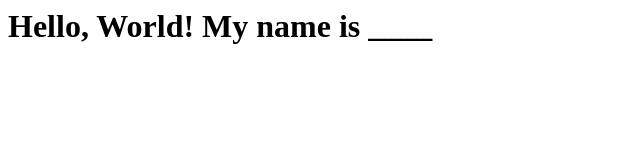
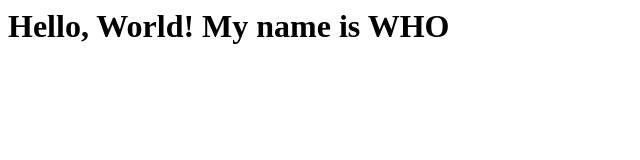
Before and after one commit to singlepointcontinuity/MyWebsite, a plain HTML site: page index.html in a window 1280 px wide. Shown: the whole page, without its empty margins (0-640 px from the left). Drawn offline with Linux system fonts and the light colour scheme.

Commit message:
Update index.html

```diff
--- a/index.html
+++ b/index.html
@@ -1 +1 @@
-<h1> Hello, World! My name is ____ </h1>
+<h1> Hello, World! My name is WHO </h1>
```
